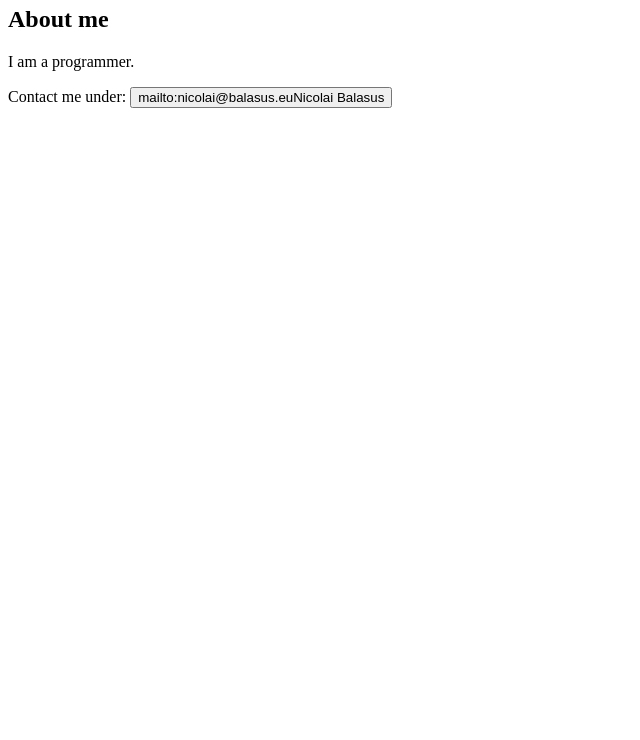
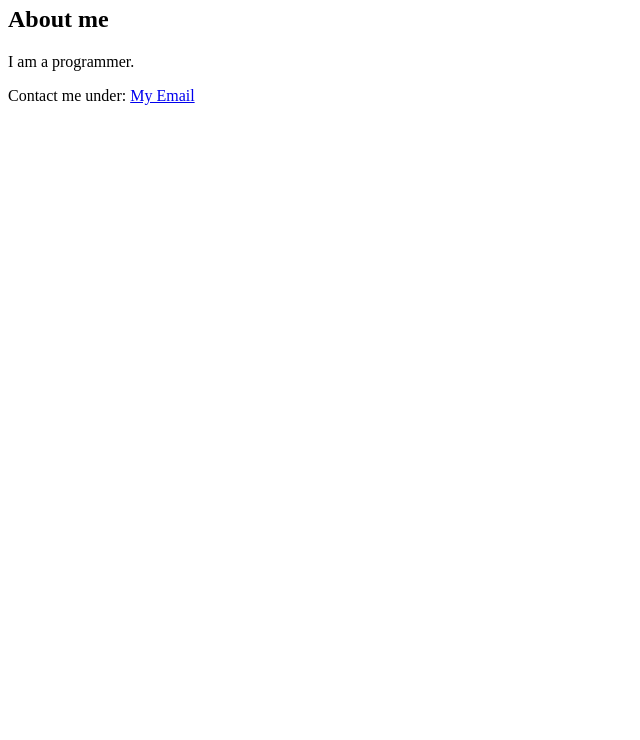
Before and after one commit to Nichno/Nichno.github.io, a plain HTML site: page index.html in a window 1280 px wide. Shown: the part 60-800 px from the top of the page, without its empty margins (0-640 px from the left). Drawn offline with Linux system fonts and the light colour scheme.

Commit message:
Update index.html

```diff
--- a/index.html
+++ b/index.html
@@ -8,7 +8,7 @@
         <p>
             I am a programmer.
         </p>
-        <p>Contact me under: <button><a>mailto:nicolai@balasus.eu</a>Nicolai Balasus</button> </p>
+        <p>Contact me under: <a href="mailto:Nicolai@balasus.eu" target="_blank">My Email</a> </p>
 
     </body>
 </html>
```
